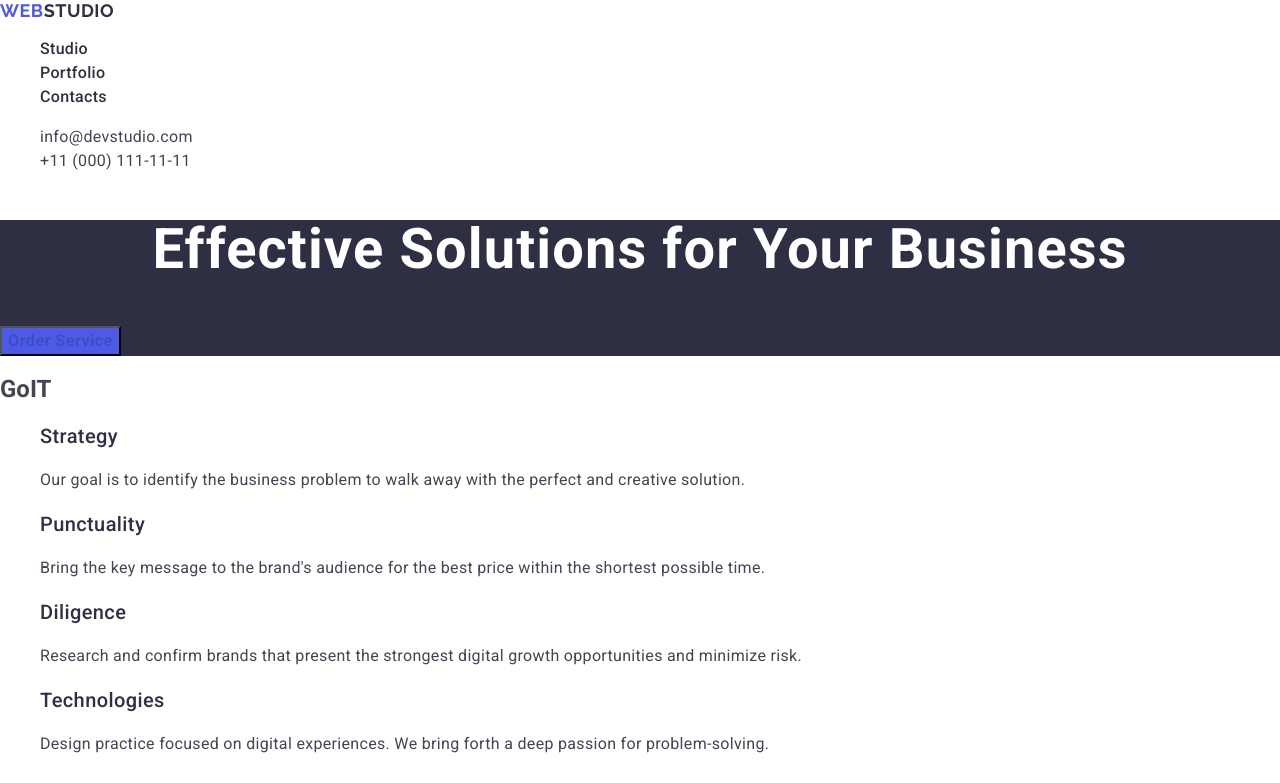
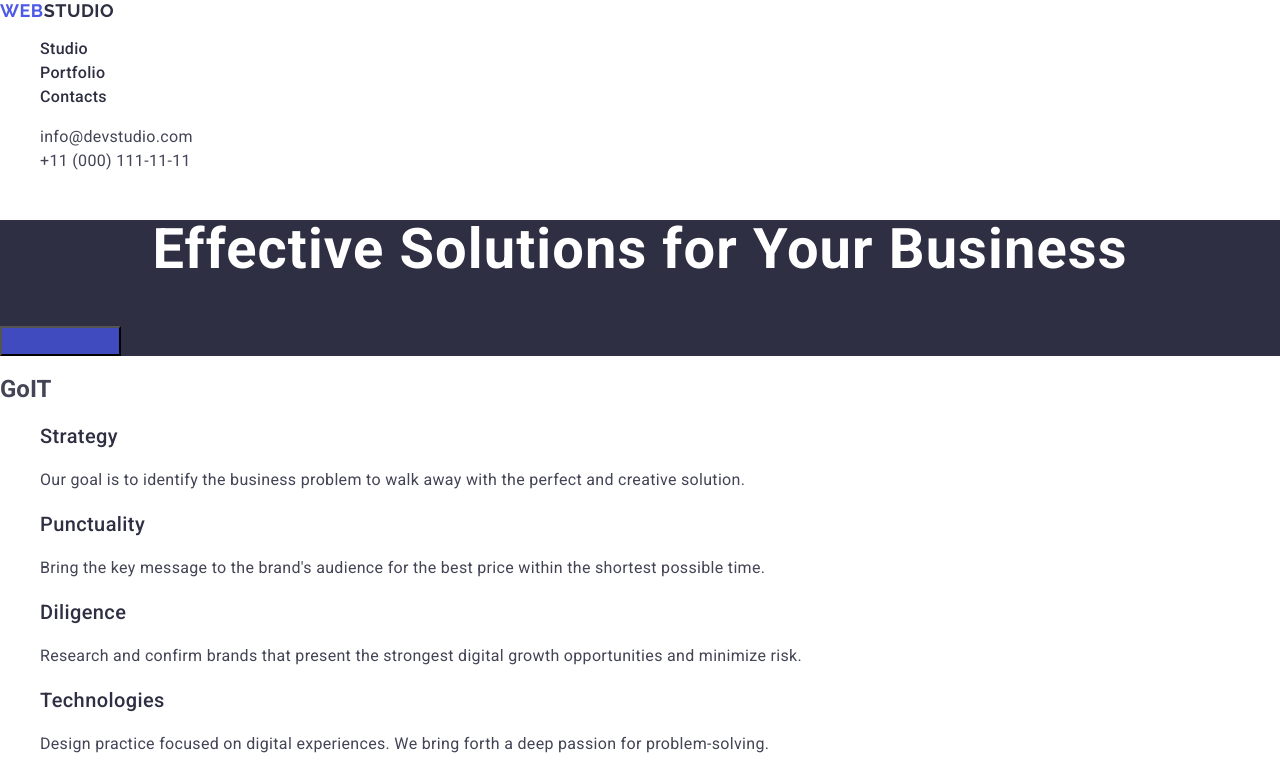
Before and after one commit to Yaroslav13-13/goit-markup-hw-02, a plain HTML site: page index.html in a window 1280 px wide. In both pictures the pointer is over the button "Order Service". Shown: the top 783 px of the page. Drawn offline with nearby package versions, Linux system fonts and the light colour scheme.

Commit message:
first commit

```diff
--- a/css/styles.css
+++ b/css/styles.css
@@ -81,12 +81,12 @@ a {
   color: #fff;
   background-color: #4d5ae5;
 }
-.hero-btn:hover {
+.hero-btn:hover,
+.hero-btn:focus {
+  background-color: #404bbf;
   color: #404bbf;
 }
-.hero-btn:focus {
-  color: #404bbf;
-}
+
 .hero-btn {
   cursor: pointer;
 }
```
